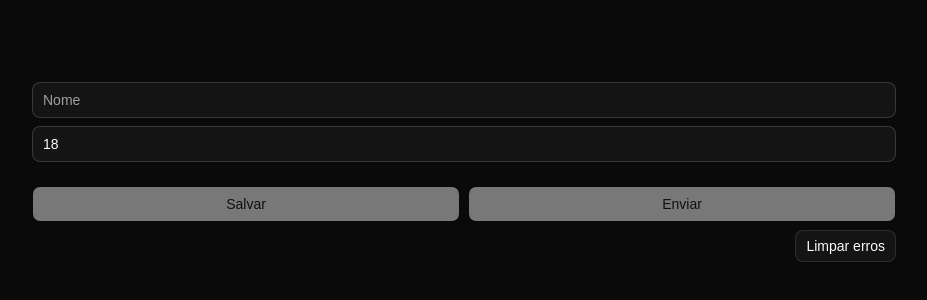
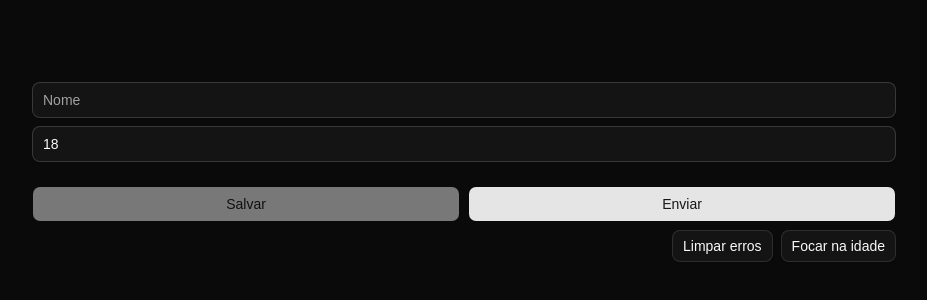
Before and after one commit to andersonkaiti/react-hook-form-course, a React (Vite) app: page / in a window 1280 px wide. Shown: the part 228-528 px from the top of the page, without its empty margins (176-1103 px from the left). Built offline with nearby package versions, Linux system fonts and the light colour scheme.

Commit message:
:sparkles: feat(focus): add setFocus action to focus age field

```diff
--- a/src/app.tsx
+++ b/src/app.tsx
@@ -16,6 +16,7 @@ export function App() {
     formState,
     clearErrors,
     reset,
+    setFocus,
   } = useForm<IFormData>({
     defaultValues: {
       name: '',
@@ -98,9 +99,7 @@ export function App() {
           <Button
             type="submit"
             className="flex-1"
-            disabled={
-              formState.isDirty || formState.isSubmitting || !formState.isValid
-            }
+            disabled={formState.isDirty || formState.isSubmitting}
           >
             {!formState.isDirty && formState.isSubmitting && (
               <Loader2 className="animate-spin" />
@@ -111,15 +110,25 @@ export function App() {
           </Button>
         </div>
 
+        <div className="flex gap-2 self-end">
           <Button
             type="button"
             size="sm"
             variant="outline"
-          className="self-end"
             onClick={() => clearErrors()}
           >
             Limpar erros
           </Button>
+
+          <Button
+            type="button"
+            size="sm"
+            variant="outline"
+            onClick={() => setFocus('age')}
+          >
+            Focar na idade
+          </Button>
+        </div>
       </form>
     </div>
   )
```
Lines whose indentation alone changed are shown as unchanged.
